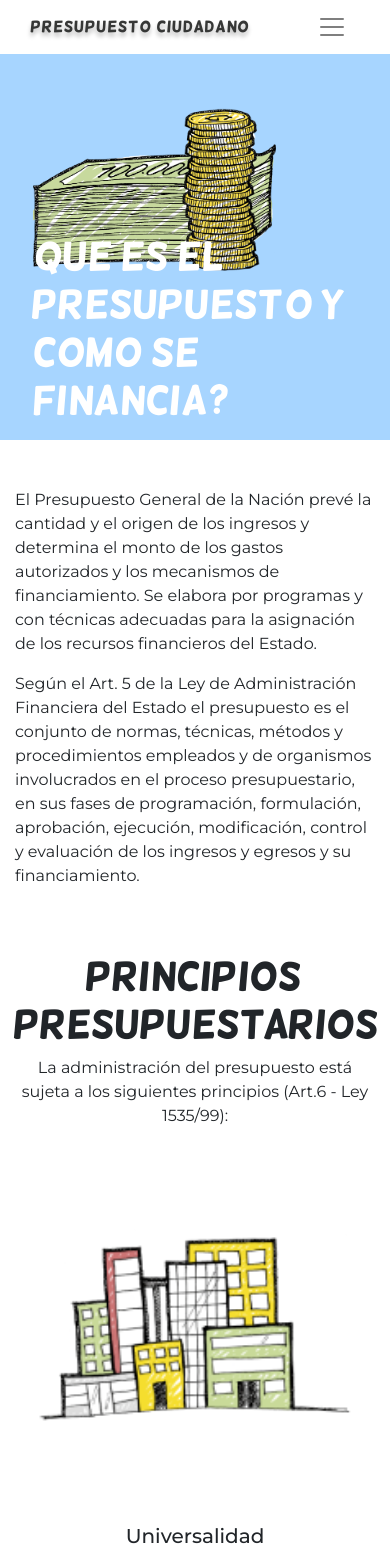
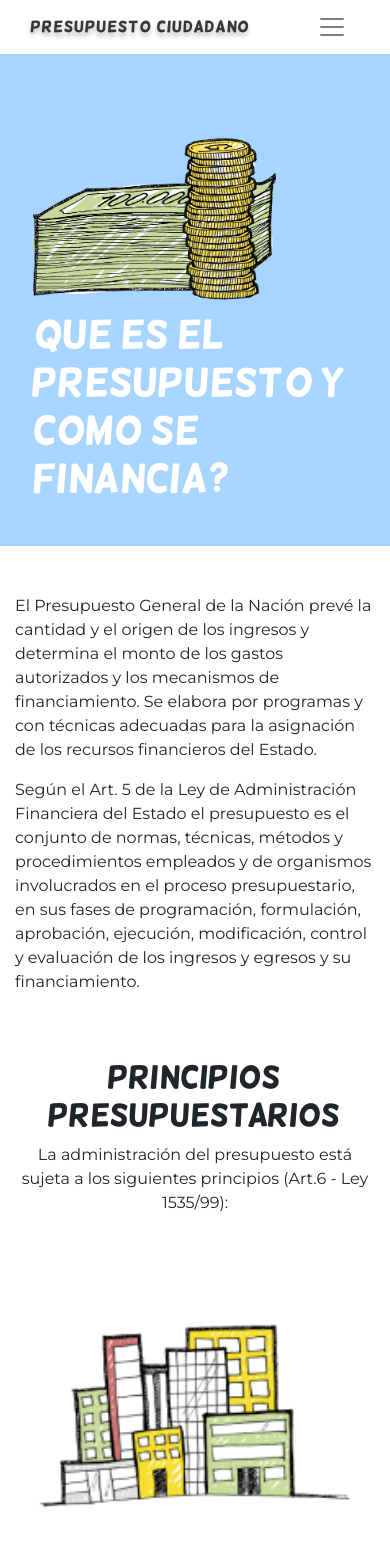
Before and after one commit to Guillecaba/presupuestoCiudadano, a React (Create React App) app: page /financiacion in a window 390 px wide. Shown: the top 1568 px of the page. Built offline with nearby package versions, Linux system fonts and the light colour scheme.

Commit message:
Fix(financiacion):Responsive

```diff
--- a/src/components/Financiacion/Financiacion.css
+++ b/src/components/Financiacion/Financiacion.css
@@ -63,6 +63,20 @@ width:50%;
     }
 
     .card-img-2 {
-      width:100%;
+      width:100% !important;
     }
+    .title-princi {
+      font-size:2rem;
+    }
+
+    .como_title {
+      padding-top: 15%;
+      color: white;
   }
+
+  .como {
+    background-color: #A7D5FF;
+    padding: 10% 5%;
+    margin-bottom: 10% !important;
+}
+  }
--- a/src/components/Financiacion/Financiacion.js
+++ b/src/components/Financiacion/Financiacion.js
@@ -38,7 +38,7 @@ const Financiacion = () => {
       </Row>
 
 
-        <h1 className="text-center mt-5"> Principios presupuestarios</h1>
+        <h1 className="text-center title-princi mt-5"> Principios presupuestarios</h1>
         <p className="text-center">La administración del presupuesto está sujeta a los siguientes principios (Art.6 - Ley 1535/99): </p>
         <Row>
         <Col md={4}><Card><Card.Img className="card-img-1 m-auto" src={universalidad} />
```
